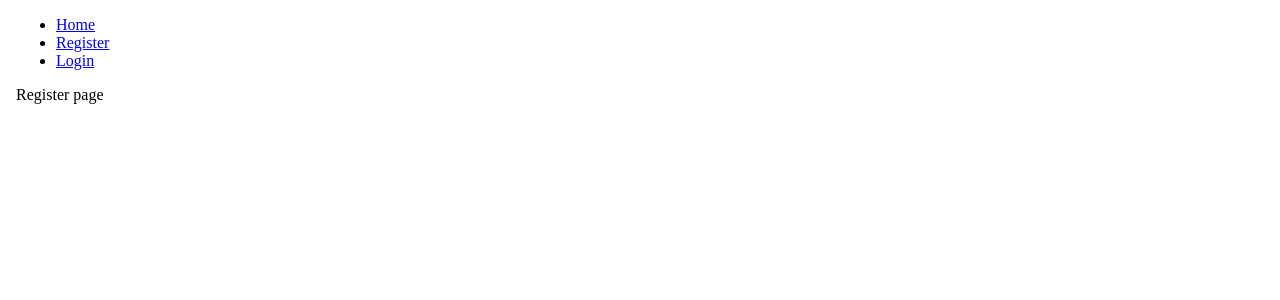
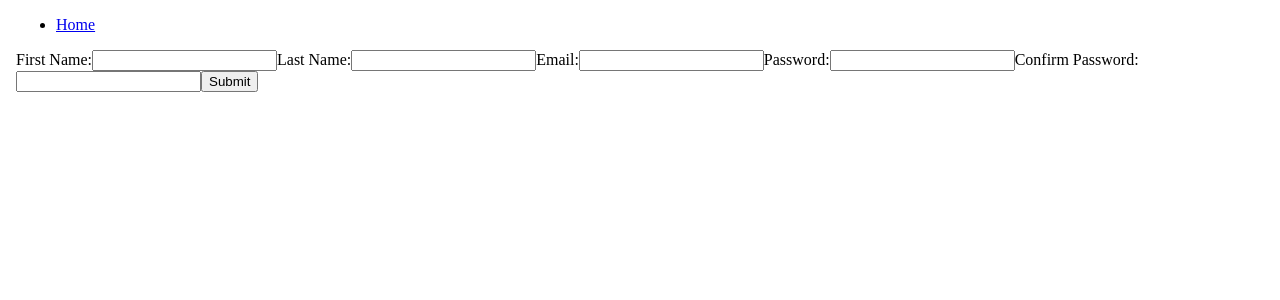
Before and after one commit to kondareddyyaramala/react-test, a React (Vite) app: page /register in a window 1280 px wide. Shown: the top 300 px of the page. Built offline with nearby package versions, Linux system fonts and the light colour scheme.

Commit message:
Updated components to create update players

```diff
--- a/src/components/Header.jsx
+++ b/src/components/Header.jsx
@@ -9,8 +9,6 @@ export class Header extends React.Component {
         <nav>
           <ul>
             <li><Link to='/'>Home</Link></li>
-            <li><Link to='/register'>Register</Link></li>
-            <li><Link to='/login'>Login</Link></li>
           </ul>
         </nav>
       </header>
--- a/src/components/Home.jsx
+++ b/src/components/Home.jsx
@@ -1,9 +1,12 @@
 import React from 'react'
+import { Link } from 'react-router-dom';
 export class Home extends React.Component {
     render() {
         return (
             <div>
-                <h1>Welcome to teh App!</h1>
+                <h3>Home Page</h3>
+                <li><Link to='/register'>Register</Link></li>
+                <li><Link to='/login'>Login</Link></li>
             </div>
         )
     }
--- a/src/components/Login.jsx
+++ b/src/components/Login.jsx
@@ -1,13 +1,67 @@
 import React from 'react';
+import { Redirect } from 'react-router';
 
 
 export class Login extends React.Component {
+    constructor(props) {
+        super(props);
+        this.state = { email: '', password: '', isAuthenticated: false };
+
+        this.handleSubmit = this.handleSubmit.bind(this);
+        this.handleInputChange = this.handleInputChange.bind(this);
+    }
+
+    handleSubmit(event) {
+        event.preventDefault();
+        fetch('https://players-api.developer.alchemy.codes/api/login', {
+            method: 'POST',
+            headers: {
+                'Content-Type': 'application/json',
+            },
+            body: JSON.stringify({
+                email: this.state.email,
+                password: this.state.password,
+            })
+        }).then(response => {
+            return response.json();
+        }).then(resp => {
+            console.log("Logged in successfully " + JSON.stringify(resp));
+
+            // store the user information
+            localStorage.setItem("token", resp.token);
+            this.setState({ isAuthenticated : true});
+        });
+    }
+
+    handleInputChange(event) {
+        const target = event.target;
+        this.setState({
+            [target.name]: target.value
+        });
+    }
+
     render() {
-        return (
-            <div>
-                Login page
-        </div>
-        )
+        if (this.state.isAuthenticated) {
+            return <Redirect to='/roster' />;
+        } else {
+            return (
+                <form onSubmit={this.handleSubmit}>
+
+                    <label>
+                        Email:
+                  <input type="text" name="email" value={this.state.email} onChange={this.handleInputChange} />
+                    </label>
+
+                    <label>
+                        Password:
+                  <input type="text" name="password" value={this.state.password} onChange={this.handleInputChange} />
+                    </label>
+
+                    <input type="submit" value="Submit" />
+                </form>
+            );
+        }
+
     }
 }
 
--- a/src/components/Main.jsx
+++ b/src/components/Main.jsx
@@ -3,6 +3,8 @@ import { Switch, Route } from 'react-router-dom';
 import Login from './Login';
 import Home from './Home';
 import Registration from './Registration';
+import Roster from './Roster';
+import Player from './Player';
 
 export class Main extends React.Component {
     render() {
@@ -12,6 +14,8 @@ export class Main extends React.Component {
                     <Route exact path='/' component={Home} />
                     <Route path='/register' component={Registration} />
                     <Route path='/login' component={Login} />
+                    <Route path='/roster' component={Roster} />
+                    <Route path='/player/new' component={Player} />
                 </Switch>
             </main>
         )
--- /dev/null
+++ b/src/components/Player.jsx
@@ -0,0 +1,72 @@
+import React from 'react';
+import { Redirect } from 'react-router';
+export class Player extends React.Component {
+
+    constructor(props) {
+        super(props);
+        this.state = { first_name: '', last_name: '', rating: '', handedness: '', isCreatePlayerSuccessful: false };
+        this.handleInputChange = this.handleInputChange.bind(this);
+        this.handleSubmit = this.handleSubmit.bind(this);
+    }
+
+    handleInputChange(event) {
+        const target = event.target;
+        this.setState({
+            [target.name]: target.value
+        })
+    }
+
+    handleSubmit() {
+        fetch('https://players-api.developer.alchemy.codes/api/players', {
+            method: 'POST',
+            headers: {
+                'Accept': 'application/json',
+                'Content-Type': 'application/json',
+                'Authorization': `Bearer ${localStorage.getItem("token")}`
+            },
+            body: JSON.stringify({
+                first_name: this.state.first_name,
+                last_name: this.state.last_name,
+                rating: this.state.rating,
+                handedness: this.state.handedness
+            })
+        }).then(response => {
+            return response.json();
+        }).then(resp => {
+            if (resp.ok) {
+                this.setState({ isCreatePlayerSuccessful: true })
+            }
+        });
+    }
+
+    render() {
+        if (this.state.isCreatePlayerSuccessful) {
+            return <Redirect to='/roster' />;
+        }
+        return (
+            <form onSubmit={this.handleSubmit}>
+                <label>
+                    First Name:
+<input type="text" name="first_name" value={this.state.first_name} onChange={this.handleInputChange} />
+                </label>
+                <label>
+                    Last Name:
+<input type="text" name="last_name" value={this.state.last_name} onChange={this.handleInputChange} />
+                </label>
+
+                <label>
+                    Rating:
+<input type="text" name="rating" value={this.state.rating} onChange={this.handleInputChange} />
+                </label>
+
+                <label>
+                    Handedness:
+<input type="text" name="handedness" value={this.state.handedness} onChange={this.handleInputChange} />
+                </label>
+                <input type="submit" value="Submit" />
+            </form>
+        )
+    }
+}
+
+export default Player;
--- a/src/components/Registration.jsx
+++ b/src/components/Registration.jsx
@@ -1,12 +1,82 @@
-import React from 'react'
+import React from 'react';
+import { Redirect } from 'react-router';
 
 export class Registration extends React.Component {
+    constructor(props) {
+        super(props);
+        this.state = { first_name: '', last_name: '', email: '', password: '', confirm_password: '', isAcctCreated: false };
+
+        this.handleSubmit = this.handleSubmit.bind(this);
+        this.handleInputChange = this.handleInputChange.bind(this);
+    }
+
+    handleSubmit(event) {
+        event.preventDefault();
+        // save the user
+        console.log("State ", this.state);
+        fetch('https://players-api.developer.alchemy.codes/api/user', {
+            method: 'POST',
+            headers: {
+                'Accept': 'application/json',
+                'Content-Type': 'application/json',
+            },
+            body: JSON.stringify({
+                first_name: this.state.first_name,
+                last_name: this.state.last_name,
+                email: this.state.email,
+                password: this.state.password,
+                confirm_password: this.state.confirm_password
+            })
+        }).then(response => {
+           return response;
+        }).then(resp => {
+            if (response.ok) {
+                // if account create is successful then route the user to roster page
+                this.setState({ isAcctCreated: true });
+            }
+        });
+    }
+
+    handleInputChange(event) {
+        const target = event.target;
+        this.setState({
+            [target.name]: target.value
+        });
+    }
+
     render() {
-        return (
-            <div>
-                Register page
-        </div>
-        )
+        if (this.state.isAcctCreated) {
+            return <Redirect to='/roster' />;
+        } else {
+            return (
+                <form onSubmit={this.handleSubmit}>
+                    <label>
+                        First Name:
+                  <input type="text" name="first_name" value={this.state.first_name} onChange={this.handleInputChange} />
+                    </label>
+                    <label>
+                        Last Name:
+                  <input type="text" name="last_name" value={this.state.last_name} onChange={this.handleInputChange} />
+                    </label>
+
+                    <label>
+                        Email:
+                  <input type="text" name="email" value={this.state.email} onChange={this.handleInputChange} />
+                    </label>
+
+                    <label>
+                        Password:
+                  <input type="text" name="password" value={this.state.password} onChange={this.handleInputChange} />
+                    </label>
+                    <label>
+                        Confirm Password:
+                  <input type="text" name="confirm_password" value={this.state.confirm_password} onChange={this.handleInputChange} />
+                    </label>
+                    <input type="submit" value="Submit" />
+                </form>
+            );
+        }
+
     }
 }
 
--- /dev/null
+++ b/src/components/Roster.jsx
@@ -0,0 +1,39 @@
+import React from 'react';
+import { Link } from 'react-router-dom';
+export class Roster extends React.Component {
+
+    constructor(props) {
+        super(props);
+        this.state = { players: [] };
+        // fetch the users
+        fetch('https://players-api.developer.alchemy.codes/api/players', {
+            method: 'GET',
+            headers: {
+                'Authorization': `Bearer ${localStorage.getItem("token")}`
+            }
+        }).then(response => {
+            return response.json();
+        }).then(resp => {
+            console.table("Players ::: " + JSON.stringify(resp.players));
+            this.setState({ players: resp.players ? resp.players : []});
+        });
+    }
+
+    render() {
+        const players = this.state.players || [];
+        return (
+            <div>
+                <Link to='/player/new'>Add a new player</Link>
+
+                <ul>{
+                    players.map(player => {
+                        return <li key={player.id}>{player.first_name}</li>
+                    })
+                }
+                </ul>
+            </div>
+        )
+    }
+}
+
+export default Roster;
```
